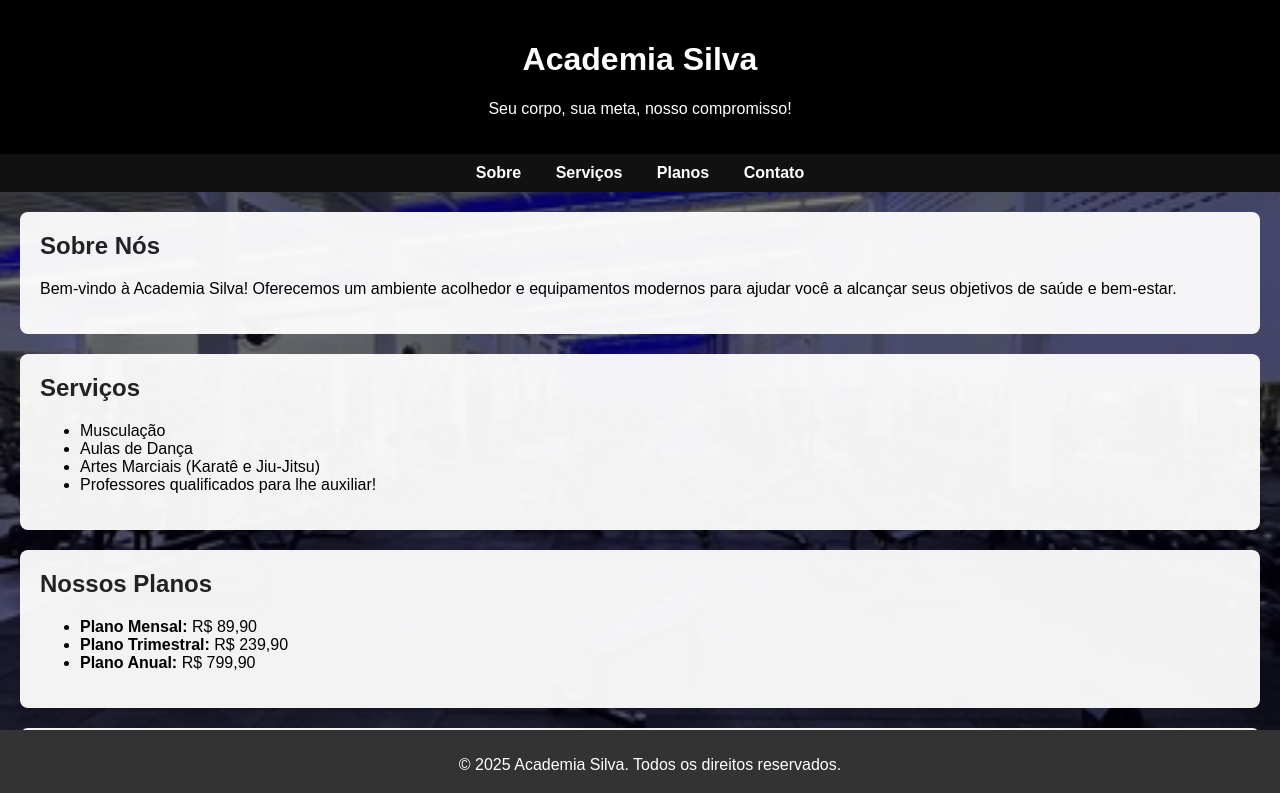
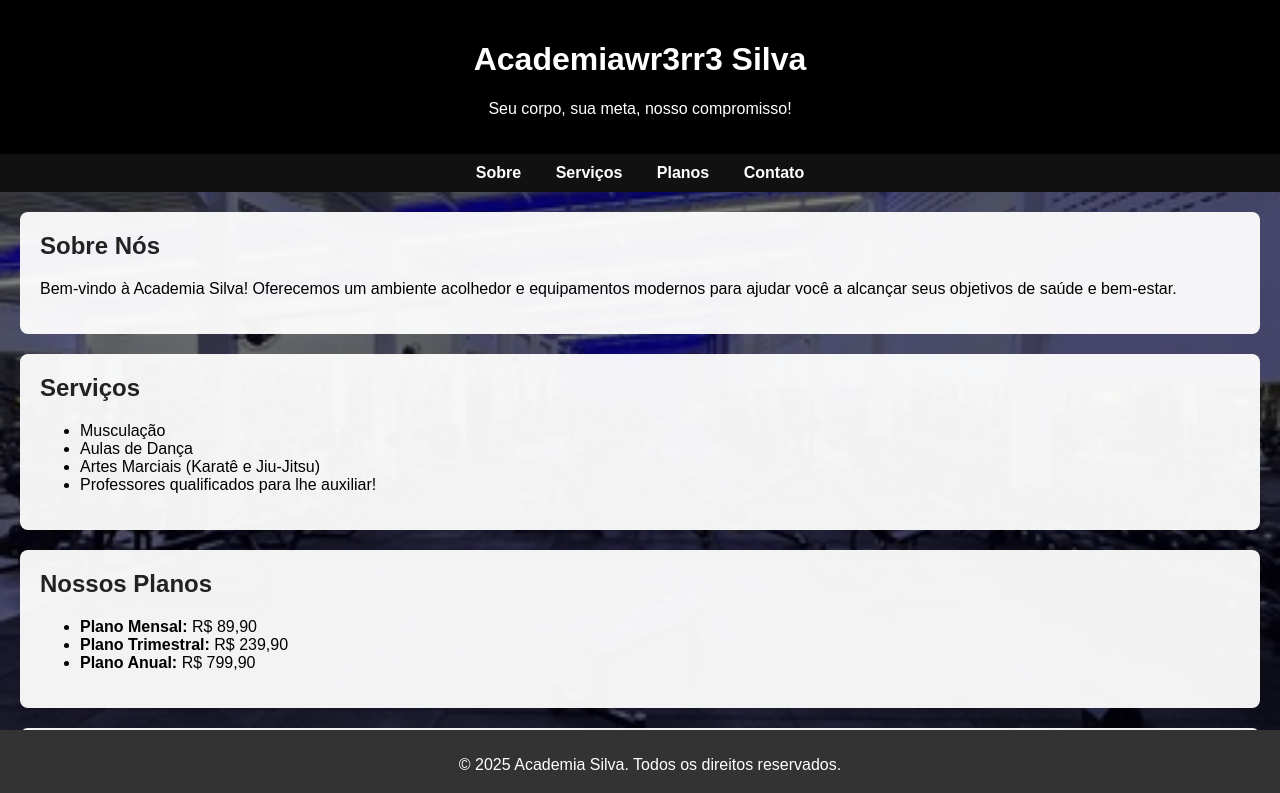
Before and after one commit to BrunoSena7/Projeto-Web-Academia, a plain HTML site: page projeto_academia.html in a window 1280 px wide. Shown: the top 793 px of the page. Drawn offline with Linux system fonts and the light colour scheme.

Commit message:
Update projeto_academia.html

```diff
--- a/projeto_academia.html
+++ b/projeto_academia.html
@@ -10,7 +10,7 @@
     <div class="fundo-logo"></div>
 
     <header>
-        <h1>Academia Silva</h1>
+        <h1>Academiawr3rr3 Silva</h1>
         <p>Seu corpo, sua meta, nosso compromisso!</p>
     </header>
 
```
